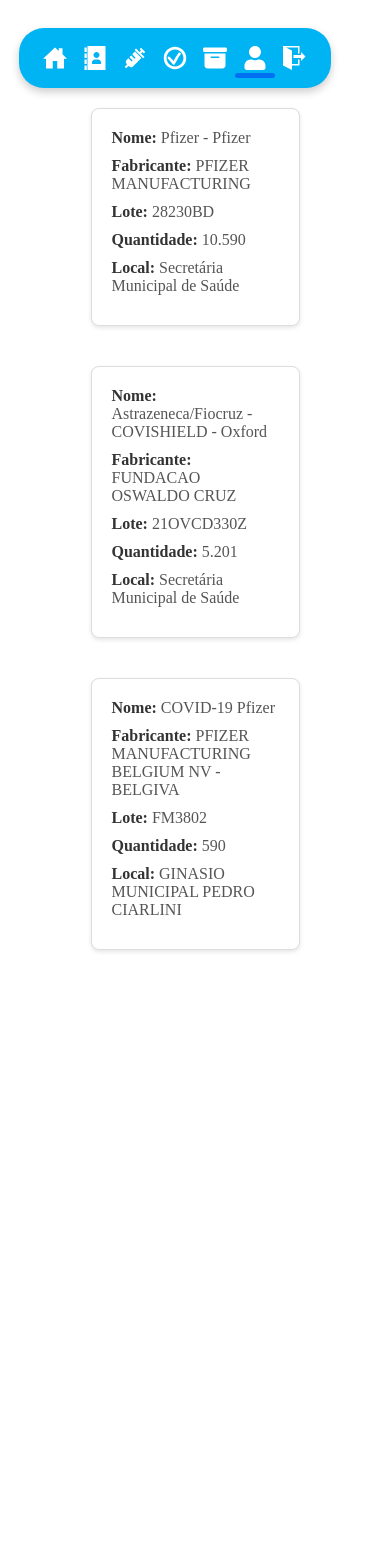
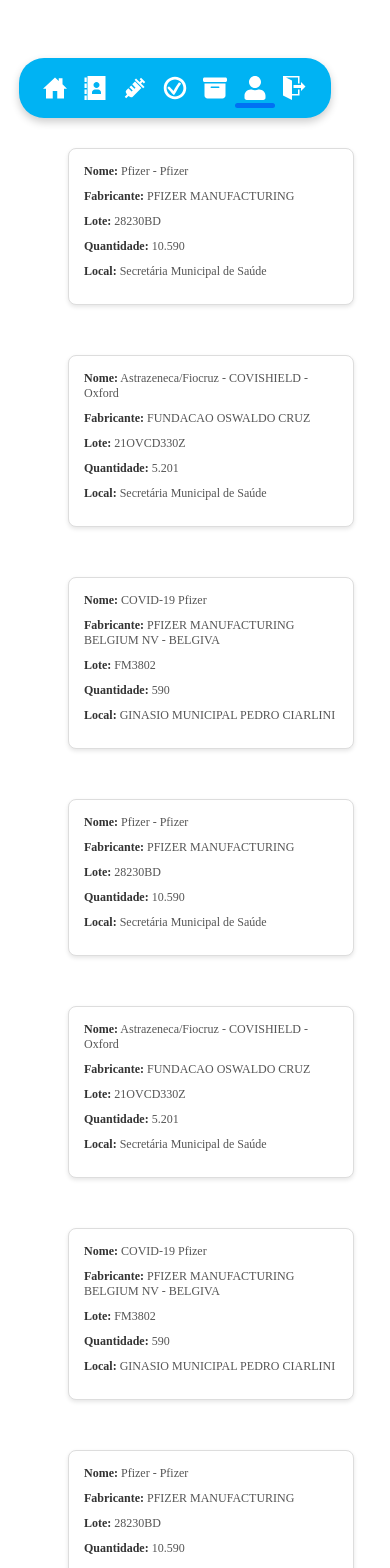
Before and after one commit to MikaelAlvez/TesteJa, a Next.js app: page /Estoque in a window 390 px wide. Shown: the top 1568 px of the page. Before the commit the page ends 998 px from the top, so only its background shows below. Built offline with nearby package versions, Linux system fonts and the light colour scheme.

Commit message:
Estoque de vacinas

```diff
--- a/src/app/components/ListaEstoque/ListaEstoque.module.css
+++ b/src/app/components/ListaEstoque/ListaEstoque.module.css
@@ -5,7 +5,7 @@
     padding: 20px;
     box-shadow: 0 2px 4px rgba(0, 0, 0, 0.1);
     margin: 20px 0;
-    width: 50%;
+    width: 30%;
     max-width: 800px;
     text-align: left;
 }
@@ -30,3 +30,34 @@
 .item strong {
     color: #333;
 }
+
+@media (max-width: 1024px) {
+    .box {
+        width: 45%;
+    }
+}
+
+@media (max-width: 768px) {
+    .box {
+        width: 100%;
+    }
+    .title {
+        font-size: 16px;
+    }
+    .item {
+        font-size: 14px;
+    }
+}
+
+@media (max-width: 480px) {
+    .box {
+        width: 100%;
+        padding: 15px;
+    }
+    .title {
+        font-size: 14px;
+    }
+    .item {
+        font-size: 12px;
+    }
+}
--- a/src/pages/Estoque/Estoque.module.css
+++ b/src/pages/Estoque/Estoque.module.css
@@ -4,13 +4,52 @@
     align-items: center;
     justify-content: center;
     min-height: 100vh;
-    padding: 20px;
+    padding: 50px;
 }
 
 .listContainer {
     display: flex;
-    flex-direction: column;
-    align-items: center;
+    flex-wrap: wrap;
+    gap: 20px;
     width: 100%;
-    max-width: 1000px;
+    padding: 20px;
+    box-sizing: border-box;
+    justify-content: center;
 }
+
+.listaEstoqueItem {
+    flex: 1 1 300px;
+    background-color: #fff;
+    border: 1px solid #ccc;
+    border-radius: 5px;
+    padding: 10px;
+    box-shadow: 0 2px 4px rgba(0, 0, 0, 0.1);
+    text-align: left;
+    box-sizing: border-box;
+}
+
+@media (max-width: 768px) {
+    .listContainer {
+        flex-direction: column;
+        align-items: center;
+        gap: 15px;
+    }
+
+    .listaEstoqueItem {
+        width: 100%;
+        max-width: 600px;
+    }
+}
+
+@media (max-width: 480px) {
+    .listContainer {
+        gap: 10px;
+        padding: 10px;
+    }
+
+    .listaEstoqueItem {
+        width: 100%;
+        max-width: none;
+        font-size: 14px;
+    }
+}
--- a/src/pages/Estoque/index.tsx
+++ b/src/pages/Estoque/index.tsx
@@ -6,6 +6,21 @@
   const nomeUsuario = "Fulano";
 
   const estoque = [
+    {nome: 'Pfizer - Pfizer', fabricante:'PFIZER MANUFACTURING', lote:'28230BD', quantidade: '10.590', local: 'Secretária Municipal de Saúde'},
+    {nome: 'Astrazeneca/Fiocruz - COVISHIELD - Oxford', fabricante:'FUNDACAO OSWALDO CRUZ', lote:'21OVCD330Z', quantidade: '5.201', local: 'Secretária Municipal de Saúde'},
+    {nome: 'COVID-19 Pfizer', fabricante:'PFIZER MANUFACTURING BELGIUM NV - BELGIVA', lote:'FM3802', quantidade: '590', local: 'GINASIO MUNICIPAL PEDRO CIARLINI'},
+    {nome: 'Pfizer - Pfizer', fabricante:'PFIZER MANUFACTURING', lote:'28230BD', quantidade: '10.590', local: 'Secretária Municipal de Saúde'},
+    {nome: 'Astrazeneca/Fiocruz - COVISHIELD - Oxford', fabricante:'FUNDACAO OSWALDO CRUZ', lote:'21OVCD330Z', quantidade: '5.201', local: 'Secretária Municipal de Saúde'},
+    {nome: 'COVID-19 Pfizer', fabricante:'PFIZER MANUFACTURING BELGIUM NV - BELGIVA', lote:'FM3802', quantidade: '590', local: 'GINASIO MUNICIPAL PEDRO CIARLINI'},
+    {nome: 'Pfizer - Pfizer', fabricante:'PFIZER MANUFACTURING', lote:'28230BD', quantidade: '10.590', local: 'Secretária Municipal de Saúde'},
+    {nome: 'Astrazeneca/Fiocruz - COVISHIELD - Oxford', fabricante:'FUNDACAO OSWALDO CRUZ', lote:'21OVCD330Z', quantidade: '5.201', local: 'Secretária Municipal de Saúde'},
+    {nome: 'COVID-19 Pfizer', fabricante:'PFIZER MANUFACTURING BELGIUM NV - BELGIVA', lote:'FM3802', quantidade: '590', local: 'GINASIO MUNICIPAL PEDRO CIARLINI'},
+    {nome: 'Pfizer - Pfizer', fabricante:'PFIZER MANUFACTURING', lote:'28230BD', quantidade: '10.590', local: 'Secretária Municipal de Saúde'},
+    {nome: 'Astrazeneca/Fiocruz - COVISHIELD - Oxford', fabricante:'FUNDACAO OSWALDO CRUZ', lote:'21OVCD330Z', quantidade: '5.201', local: 'Secretária Municipal de Saúde'},
+    {nome: 'COVID-19 Pfizer', fabricante:'PFIZER MANUFACTURING BELGIUM NV - BELGIVA', lote:'FM3802', quantidade: '590', local: 'GINASIO MUNICIPAL PEDRO CIARLINI'},
+    {nome: 'Pfizer - Pfizer', fabricante:'PFIZER MANUFACTURING', lote:'28230BD', quantidade: '10.590', local: 'Secretária Municipal de Saúde'},
+    {nome: 'Astrazeneca/Fiocruz - COVISHIELD - Oxford', fabricante:'FUNDACAO OSWALDO CRUZ', lote:'21OVCD330Z', quantidade: '5.201', local: 'Secretária Municipal de Saúde'},
+    {nome: 'COVID-19 Pfizer', fabricante:'PFIZER MANUFACTURING BELGIUM NV - BELGIVA', lote:'FM3802', quantidade: '590', local: 'GINASIO MUNICIPAL PEDRO CIARLINI'},
     {nome: 'Pfizer - Pfizer', fabricante:'PFIZER MANUFACTURING', lote:'28230BD', quantidade: '10.590', local: 'Secretária Municipal de Saúde'},
     {nome: 'Astrazeneca/Fiocruz - COVISHIELD - Oxford', fabricante:'FUNDACAO OSWALDO CRUZ', lote:'21OVCD330Z', quantidade: '5.201', local: 'Secretária Municipal de Saúde'},
     {nome: 'COVID-19 Pfizer', fabricante:'PFIZER MANUFACTURING BELGIUM NV - BELGIVA', lote:'FM3802', quantidade: '590', local: 'GINASIO MUNICIPAL PEDRO CIARLINI'},
```
